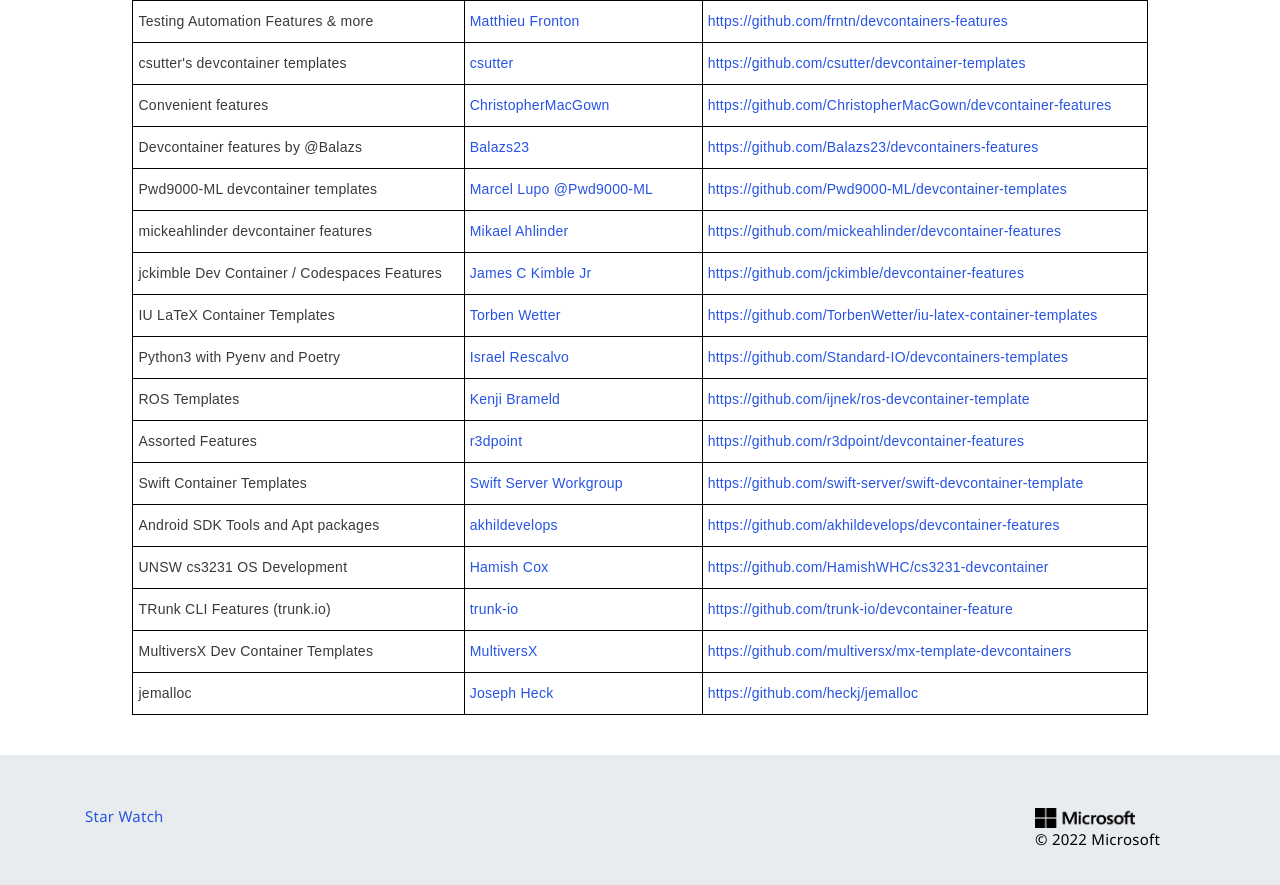
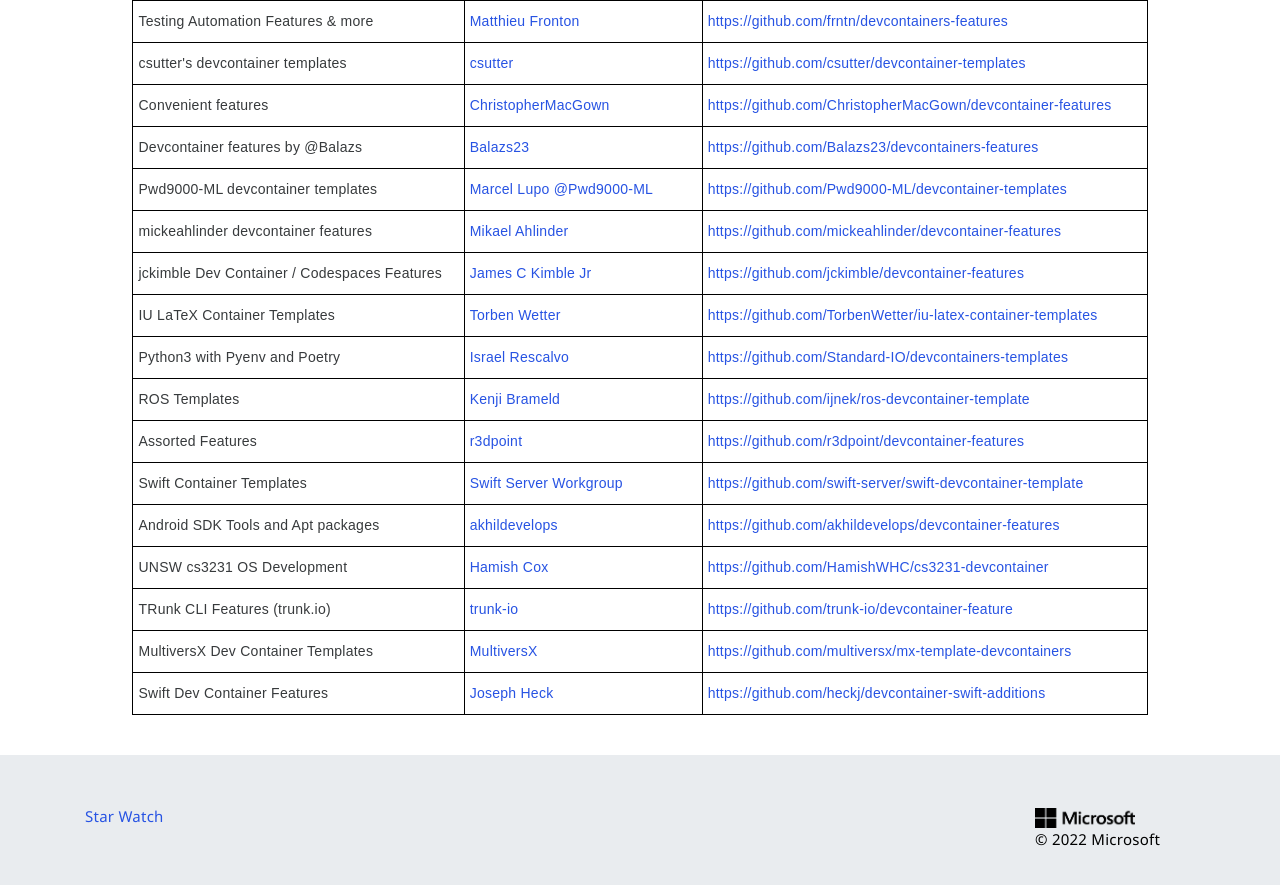
Before and after one commit to devcontainers/devcontainers.github.io, a Jekyll site: the page built from collections.html, in a window 1280 px wide and 900 px high, scrolled down 2224 px. Shown: the top 885 px of the window. Built offline with Jekyll 4.4.1, drawn with Linux system fonts in a browser that asks for light colours; nearby versions of some CDN libraries; comment, search, counter and statistics services are not loaded.

Commit message:
adding additional features and migrating jemalloc into a combined set

```diff
--- a/_data/collection-index.yml
+++ b/_data/collection-index.yml
@@ -303,8 +303,8 @@
   contact: https://github.com/multiversx/mx-template-devcontainers/issues
   repository: https://github.com/multiversx/mx-template-devcontainers
   ociReference: ghcr.io/multiversx/mx-template-devcontainers
-- name: jemalloc
+- name: Swift Dev Container Features
   maintainer: Joseph Heck
-  contact: https://github.com/heckj/jemalloc/issues
-  repository: https://github.com/heckj/jemalloc
-  ociReference: ghcr.io/heckj/jemalloc
+  contact: https://github.com/heckj/devcontainer-swift-additions/issues
+  repository: https://github.com/heckj/devcontainer-swift-additions
+  ociReference: ghcr.io/heckj/devcontainer-swift-additions
```
